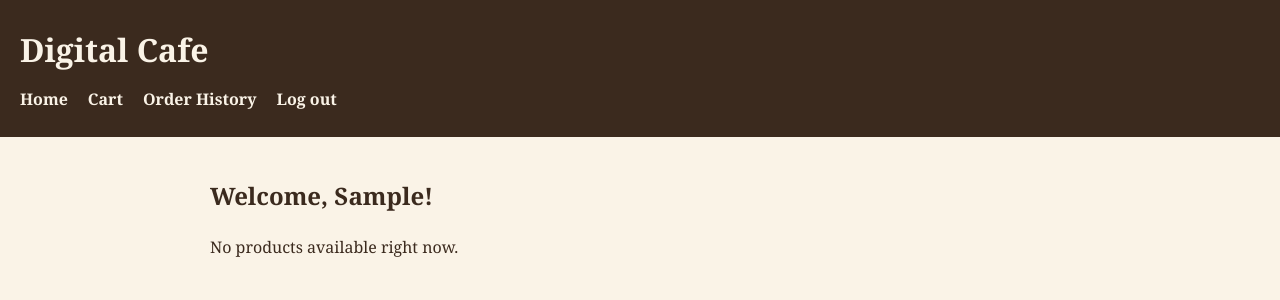
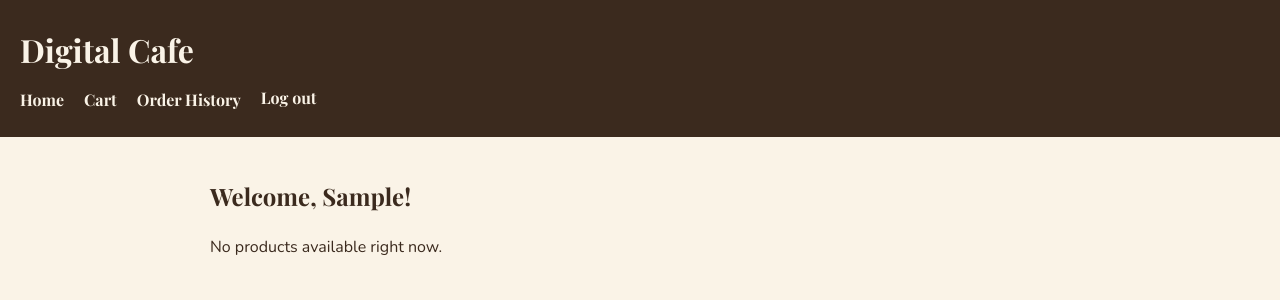
Before and after one commit to chessietrillana/digital-cafe-vibecoded, a Django app: page / in a window 1280 px wide. Shown: the top 300 px of the page. Run offline with Django 5.2, Linux system fonts and the light colour scheme; the visitor is signed in with stand-in values (Sample User, id 1); data that the repository does not hold is empty.

Commit message:
feat: use Playfair Display for headers and Nunito for body text
Load both from Google Fonts in base.html. Headers (h1-h3, nav/logo
text) use "Playfair Display", Georgia, serif; everything else
(paragraphs, labels, buttons) uses "Nunito", sans-serif, applied via
CSS variables in the shared stylesheet so it's consistent site-wide.

```diff
--- a/static/cafe/css/style.css
+++ b/static/cafe/css/style.css
@@ -10,6 +10,8 @@
     --color-text-muted: #7a6552;
     --radius: 10px;
     --spacing: 1.25rem;
+    --font-heading: "Playfair Display", Georgia, serif;
+    --font-body: "Nunito", sans-serif;
 }
 
 * {
@@ -18,7 +20,7 @@
 
 body {
     margin: 0;
-    font-family: Georgia, "Times New Roman", serif;
+    font-family: var(--font-body);
     background-color: var(--color-bg);
     color: var(--color-text);
     line-height: 1.6;
@@ -49,7 +51,7 @@ nav button {
     color: var(--color-bg);
     text-decoration: none;
     font-weight: bold;
-    font-family: inherit;
+    font-family: var(--font-heading);
 }
 
 nav button {
@@ -71,6 +73,12 @@ main {
     max-width: 900px;
     margin: 0 auto;
     padding: var(--spacing);
+}
+
+h1,
+h2,
+h3 {
+    font-family: var(--font-heading);
 }
 
 h2,
--- a/templates/base.html
+++ b/templates/base.html
@@ -4,6 +4,9 @@
 <head>
     <meta charset="UTF-8">
     <title>{% block title %}Digital Cafe{% endblock %}</title>
+    <link rel="preconnect" href="https://fonts.googleapis.com">
+    <link rel="preconnect" href="https://fonts.gstatic.com" crossorigin>
+    <link href="https://fonts.googleapis.com/css2?family=Playfair+Display:wght@600;700&family=Nunito:wght@400;600;700&display=swap" rel="stylesheet">
     <link rel="stylesheet" href="{% static 'cafe/css/style.css' %}">
 </head>
 <body>
```
